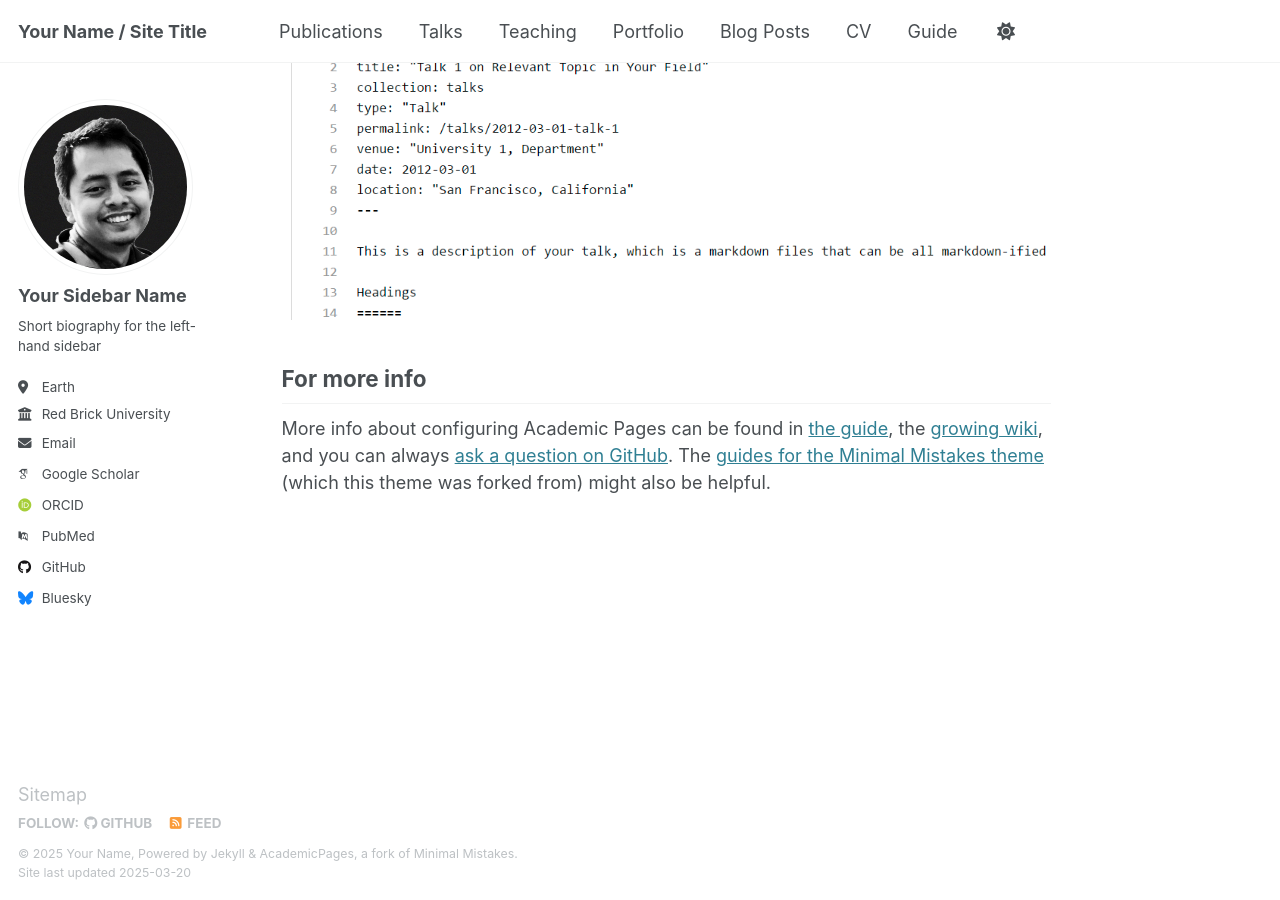
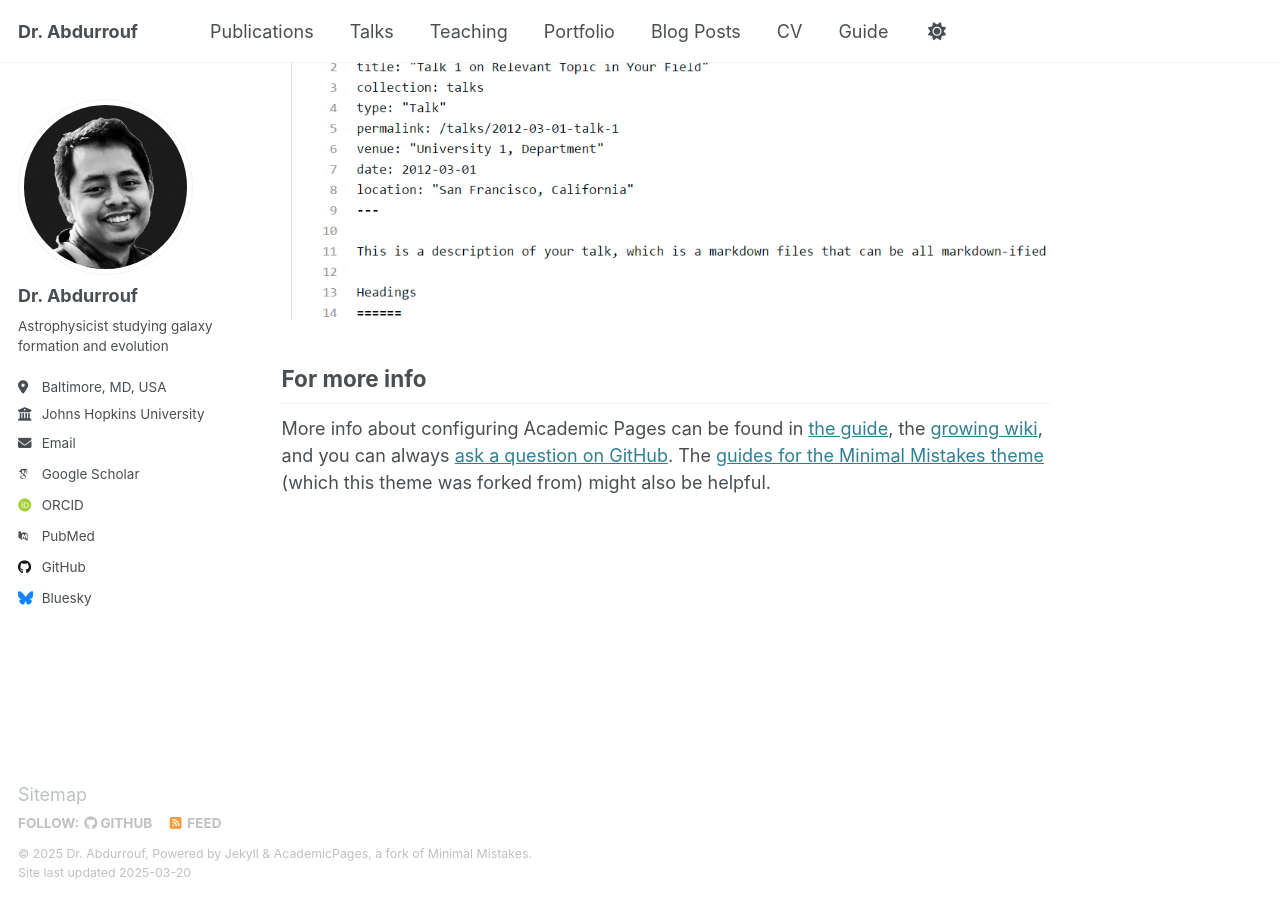
Before and after one commit to aabdurrouf/aabdurrouf.github.io, a Jekyll site: the page built from _pages/about.md, in a window 1280 px wide and 900 px high, scrolled down 2635 px. Built offline with Jekyll 4.4.1, drawn with Linux system fonts in a browser that asks for light colours; some web fonts are replaced.

Commit message:
Update _config.yml

```diff
--- a/_config.yml
+++ b/_config.yml
@@ -9,13 +9,13 @@
 # Basic Site Settings
 locale                   : "en-US"
 site_theme               : "default"
-title                    : "Your Name / Site Title"
+title                    : "Dr. Abdurrouf"
 title_separator          : "-"
-name                     : &name "Your Name"
-description              : &description "personal description"
-url                      : https://academicpages.github.io # the base hostname & protocol for your site e.g. "https://[your GitHub username].github.io"
+name                     : &name "Dr. Abdurrouf"
+description              : &description "Astrophysicist studying galaxy formation and evolution"
+url                      : https://aabdurrouf.github.io # the base hostname & protocol for your site e.g. "https://[your GitHub username].github.io"
 baseurl                  : "" # the subpath of your site, e.g. "/blog"
-repository               : "academicpages/academicpages.github.io"
+repository               : "https://github.com/aabdurrouf"
 
 # Site Author - The following control what appear as part of the author content on the side bar.
 #               If a field is blank the icon and link will not appear, otherwise it will be shown.
@@ -23,19 +23,19 @@ repository               : "academicpages/academicpages.github.io"
 author:
   # Biographic information
   avatar           : "profile.png"
-  name             : "Your Sidebar Name"
+  name             : "Dr. Abdurrouf"
   pronouns         : # example: "she/her"
-  bio              : "Short biography for the left-hand sidebar"
-  location         : "Earth"
-  employer         : "Red Brick University"
+  bio              : "Astrophysicist studying galaxy formation and evolution"
+  location         : "Baltimore, MD, USA"
+  employer         : "Johns Hopkins University"
   uri              : # URL
-  email            : "none@example.org"
+  email            : "fabdurr1@jhu.edu"
 
   # Academic websites
   arxiv            : # URL - Update with the correct link to your profile
-  googlescholar    : "https://scholar.google.com/citations?user=PS_CX0AAAAAJ"
+  googlescholar    : "https://ui.adsabs.harvard.edu/search/p_=0&q=author%3A%22Abdurro'uf%22&sort=date%20desc%2C%20bibcode%20desc"
   impactstory      : # URL
-  orcid            : "http://orcid.org/yourorcidurl"
+  orcid            : "https://orcid.org/0000-0002-5258-8761"
   semantic         : # URL
   pubmed           : "https://www.ncbi.nlm.nih.gov/pubmed/?term=john+snow"
   researchgate     : # URL
@@ -45,7 +45,7 @@ author:
   bitbucket        : # Username - Update with your username on the site
   codepen          : # Username
   dribbble         : # Username
-  github           : "academicpages"
+  github           : "https://github.com/aabdurrouf"
   kaggle           : # Username
   stackoverflow    : # User number or user number and name (i.e., use "1" or "1/jeff-atwood")
 
```
